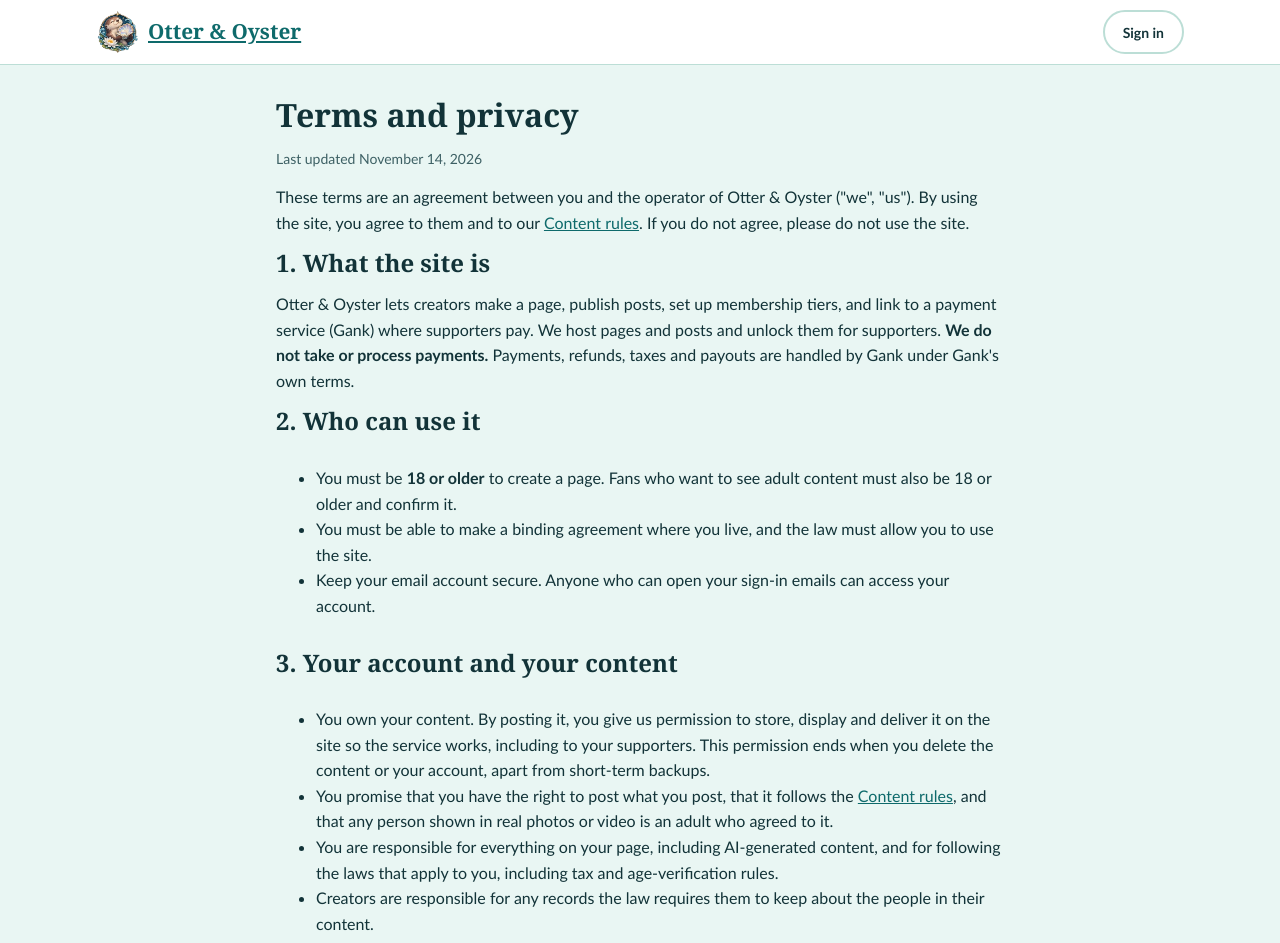
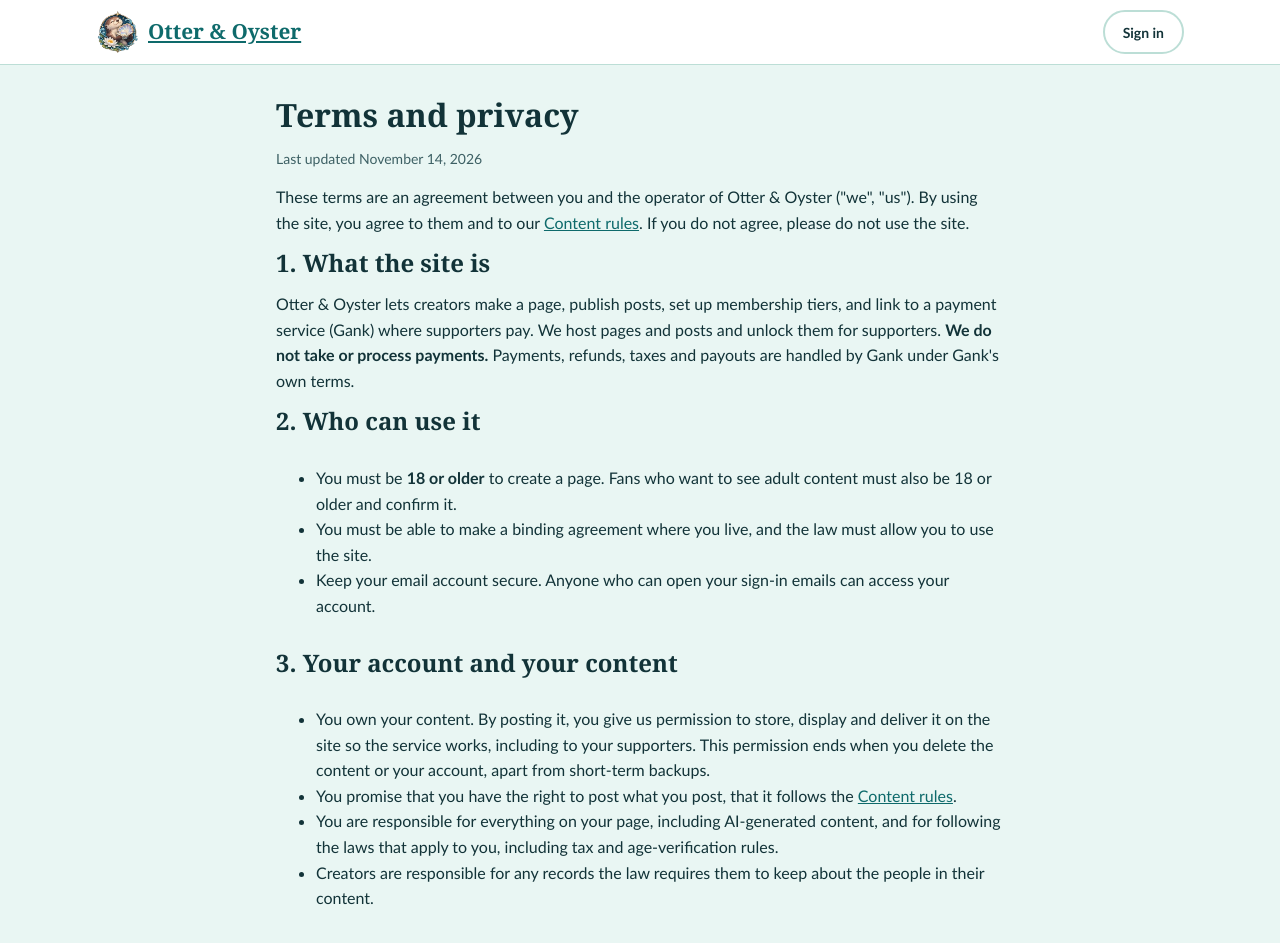
Before and after one commit to otterly-adorable-21/otter-oyster, a Next.js app: page /terms in a window 1280 px wide. Shown: the top 943 px of the page. Built offline with nearby package versions, Linux system fonts and the light colour scheme; no server answers.

Commit message:
Update terms regarding content ownership and rights
Removed mention of needing consent from individuals in photos or videos.

```diff
--- a/src/app/terms/page.tsx
+++ b/src/app/terms/page.tsx
@@ -24,7 +24,7 @@ export default function Terms() {
       <h2>3. Your account and your content</h2>
       <ul>
         <li>You own your content. By posting it, you give us permission to store, display and deliver it on the site so the service works, including to your supporters. This permission ends when you delete the content or your account, apart from short-term backups.</li>
-        <li>You promise that you have the right to post what you post, that it follows the <Link href="/rules">Content rules</Link>, and that any person shown in real photos or video is an adult who agreed to it.</li>
+        <li>You promise that you have the right to post what you post, that it follows the <Link href="/rules">Content rules</Link>.</li>
         <li>You are responsible for everything on your page, including AI-generated content, and for following the laws that apply to you, including tax and age-verification rules.</li>
         <li>Creators are responsible for any records the law requires them to keep about the people in their content.</li>
       </ul>
```
